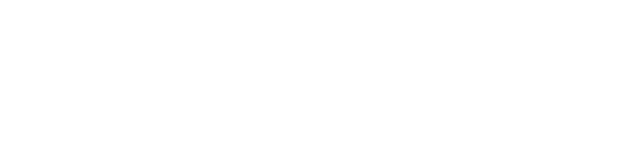
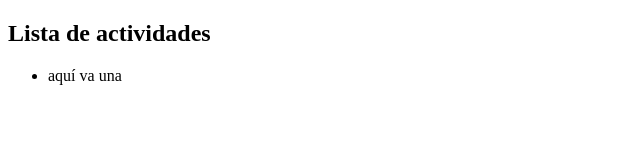
Before and after one commit to Bee96/balidea-intro-git, a plain HTML site: page index.html in a window 1280 px wide. Shown: the whole page, without its empty margins (0-640 px from the left). Drawn offline with Linux system fonts and the light colour scheme.

Commit message:
feat: cabecera del listado

```diff
--- a/index.html
+++ b/index.html
@@ -3,5 +3,10 @@
     <head>
         <title>Actividades</title>
     </head>
-    <body></body>
+    <body>
+        <h2>Lista de actividades</h2>
+        <ul>
+            <li>aquí va una</li>
+        </ul>
+    </body>
 </html>
```
